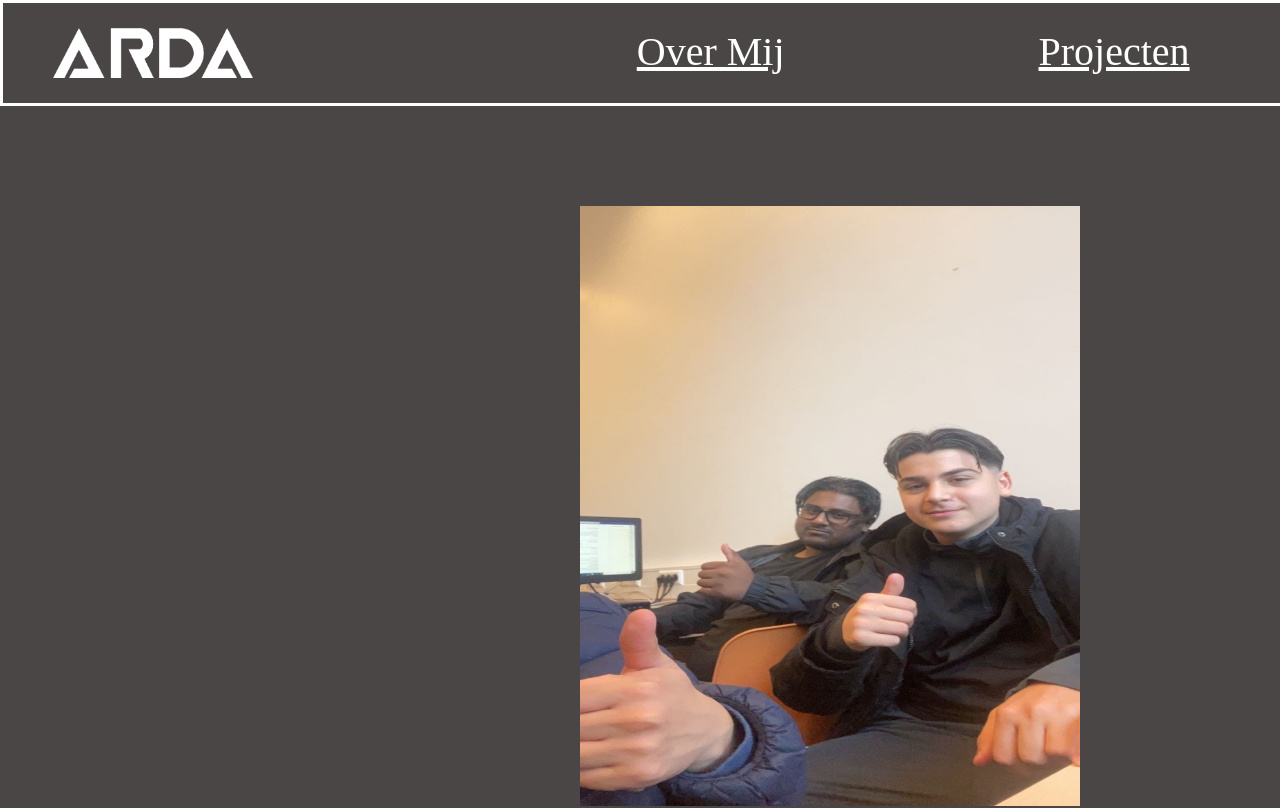
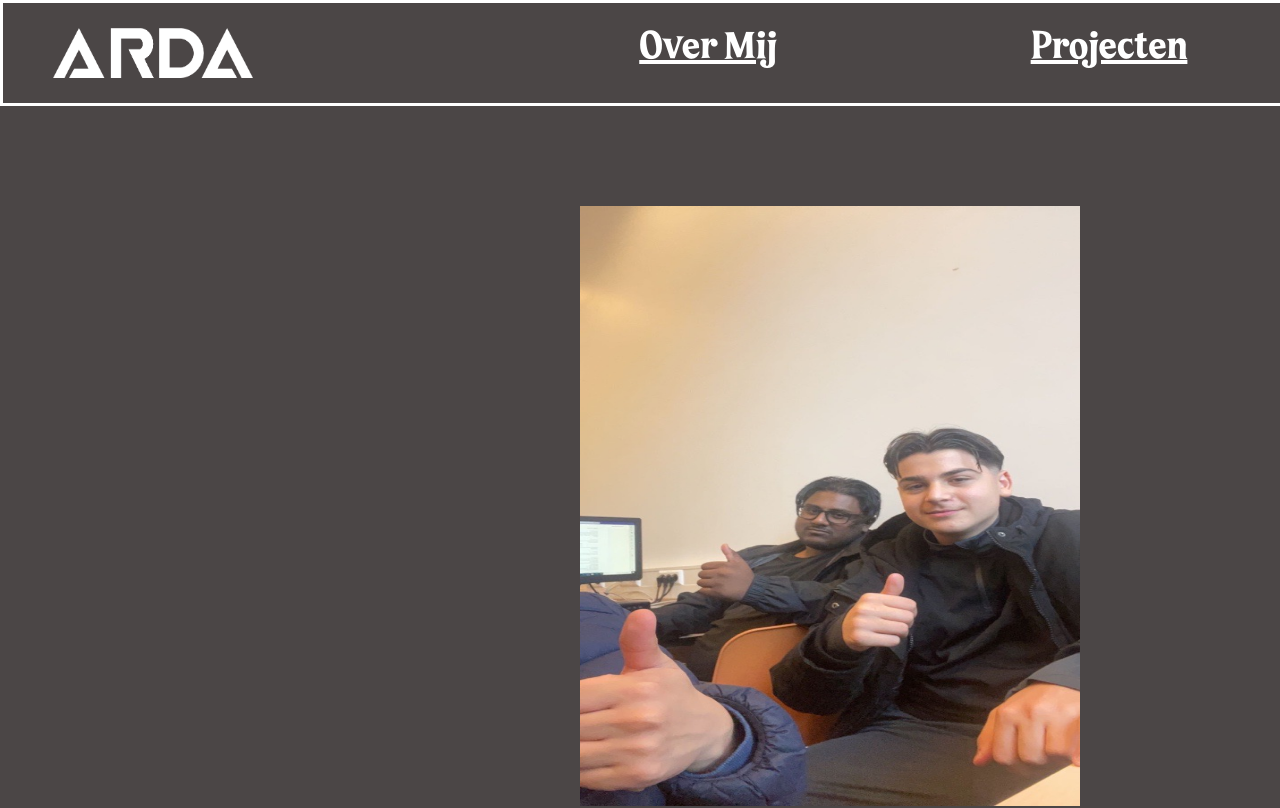
Before and after one commit to arda1gul/portofolio, a plain HTML site: page index.html in a window 1280 px wide. Shown: the top 808 px of the page. Drawn offline with Linux system fonts and the light colour scheme.

Commit message:
Changed fonts

```diff
--- a/css/contact.css
+++ b/css/contact.css
@@ -3,9 +3,15 @@
     padding: 0;
 }
 
+@font-face {
+    font-family: funk;
+    src: url("/fonts/funk.ttf");
+}
+
 body {
     background-color: #4b4646;
     overflow: hidden;
+    user-select: text;
 }
 
 .bar {
@@ -38,6 +44,7 @@ nav {
     margin-left: 250px;
     font-size: 40px;
     border-radius: 10px;
+    font-family: funk;
 }
 
 .info:hover {
@@ -62,6 +69,7 @@ footer {
 .peText {
     font-size: 40px;
     color: white;
+    font-family: funk;
 }
 
 .email {
@@ -71,6 +79,7 @@ footer {
     cursor: pointer;
     text-align: center;
     margin-top: 100px;
+    font-family: funk;
 }
 
 .article {
@@ -88,6 +97,7 @@ footer {
 .nummerText {
     font-size: 40px;
     color: white;
+    font-family: funk;
 }
 
 .nummer {
@@ -95,6 +105,7 @@ footer {
     color: white;
     text-align: center;
     text-decoration: underline;
+    font-family: funk;
 }
 
 .email:hover {
--- a/css/overmij.css
+++ b/css/overmij.css
@@ -3,9 +3,15 @@
     padding: 0;
 }
 
+@font-face {
+    font-family: funk;
+    src: url("/fonts/funk.ttf");
+}
+
 body {
     background-color: #4b4646;
     overflow: hidden;
+    user-select: none;
 }
 
 header {
@@ -22,7 +28,7 @@ header {
     width: 450px;
     margin-left: 100px;
     /* margin-left: 730px; */
-
+    font-family: funk;
 }
 
 .mezelf {
@@ -32,6 +38,7 @@ header {
     margin-top: 30px;
     margin-left: 150px;
     width: 600px;
+    font-family: funk;
 }
 
 .foto {
@@ -73,6 +80,7 @@ nav {
     margin-left: 250px;
     font-size: 40px;
     border-radius: 10px;
+    font-family: funk;
 }
 
 .info:hover {
--- a/css/project.css
+++ b/css/project.css
@@ -1,6 +1,11 @@
 * {
     margin: 0;
     padding: 0;
+}
+
+@font-face {
+    font-family: funk;
+    src: url("/fonts/funk.ttf");
 }
 
 body {
@@ -39,6 +44,7 @@ nav {
     margin-left: 250px;
     font-size: 40px;
     border-radius: 10px;
+    font-family: funk;
 }
 
 .projecten {
@@ -52,6 +58,7 @@ nav {
     height: 50px;
     border-radius: 10px;
     cursor: pointer;
+    font-family: funk;
 }
 
 .projecten:hover {
@@ -65,14 +72,7 @@ nav {
     font-size: 30px;
     margin-top: 100px;
     margin-left: 100px;
-}
-
-.bkefoto {
-    float: left;
-    width: 500px;
-    height: 300px;
-    margin-left: 50px;
-    margin-top: 100px;
+    font-family: funk;
 }
 
 .info:hover {
--- a/css/style.css
+++ b/css/style.css
@@ -1,6 +1,11 @@
 @font-face {
     font-family: style;
     src: url("/fonts/style.ttf");
+}
+
+@font-face {
+    font-family: funk;
+    src: url("/fonts/funk.ttf");
 }
 
 * {
@@ -12,6 +17,7 @@
 body {
     background-color: #4b4646;
     overflow: hidden;
+    user-select: none;
 }
 
 .bar {
@@ -45,6 +51,7 @@ nav {
     font-size: 40px;
     /* border: 2px solid white; */
     border-radius: 10px;
+    font-family: funk;
 }
 
 header {
@@ -66,7 +73,7 @@ header {
 
 .mezelf {
     text-align: left;
-    font-size: 200px;
+    font-size: 150px;
     margin-top: 200px;
     margin-left: 150px;
     width: 470px;
@@ -91,20 +98,16 @@ header {
     background-color: white;
     color: black;
     transition: 0.5s;
+    opacity: 0.3;
 }
 
 /* .mezelf:hover {
+    -webkit-animation:rainbow 2s infinite;
+    -ms-animation:rainbow 2s infinite;
+    -o-animation:rainbow 2s infinite;
+    animation:rainbow 2s infinite;
+    cursor: default;
     text-decoration: underline;
-    transition: 2s;
-    color: blue, black, green;
-} */
-
-.mezelf:hover {
--webkit-animation:rainbow 2s infinite;
--ms-animation:rainbow 2s infinite;
--o-animation:rainbow 2s infinite;
-animation:rainbow 2s infinite;
-/* text-decoration: underline; */
 }
 @-webkit-keyframes rainbow {
     0% {color:  blue;}
@@ -157,4 +160,4 @@ animation:rainbow 2s infinite;
     80% {color: #0000ff;}
     90% {color: yellow;}
     100% {color: blue;}
-}
+} */
```
Also changed, not shown: fonts/funk.ttf (added).
